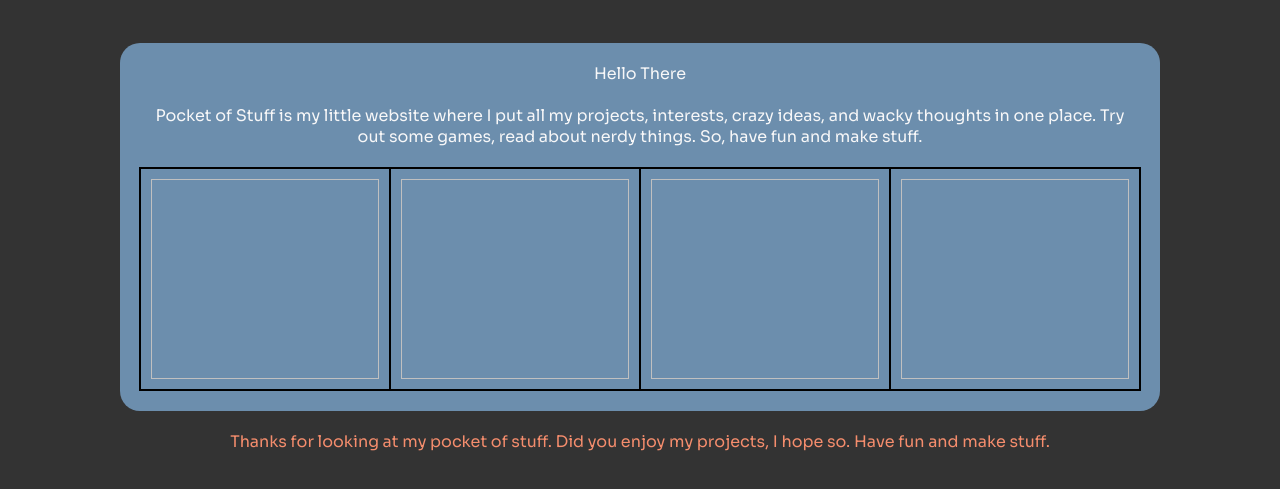
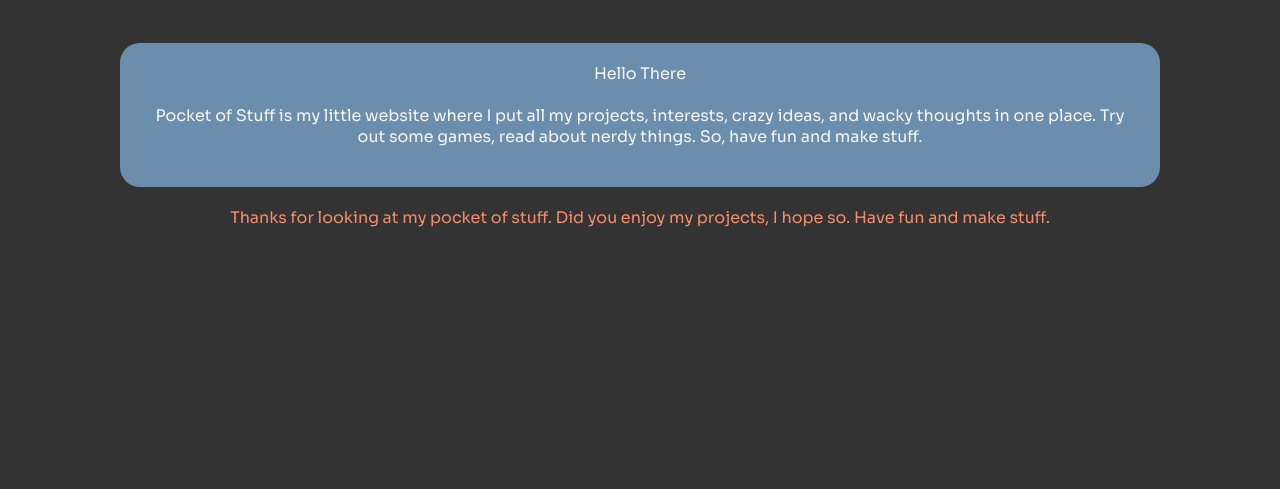
Before and after one commit to zfish3000/pocket-of-stuff, a plain HTML site: page index.html in a window 1280 px wide. Shown: the part 195-684 px from the top of the page. Drawn offline with Linux system fonts and the light colour scheme.

Commit message:
Index Work
Continued Index Work

```diff
--- a/index.html
+++ b/index.html
@@ -1,4 +1,6 @@
 <!DOCTYPE html>
+
+<!-- Made By Zachary Fisher-->
 
 <html lang="en">
 
@@ -59,6 +61,7 @@
             transition-timing-function: ease-in;
             padding: 10px;
             display: inline-block;
+            cursor: pointer;
         }
         nav a:hover {
             margin: 10px;
@@ -101,15 +104,8 @@
             margin-top: 20px;
             height: fit-content;
             width: 100%;
-            border: solid 1px black;
             justify-content: left;
             display: flex;
-        }
-        .image{
-            height: 200px;
-            width: 25%;
-            border: solid 1px black;
-            padding: 10px;
         }
         footer{
             background-color: var(--black);
@@ -142,13 +138,7 @@
         <p>Hello There</p>
         <br>
         <p> Pocket of Stuff is my little website where I put all my projects, interests, crazy ideas, and wacky thoughts in one place. Try out some games, read about nerdy things. So, have fun and make stuff.</p>
-
         <section id="images">
-
-            <img class="image">
-            <img class="image">
-            <img class="image">
-            <img class="image">
 
         </section>
 
```
